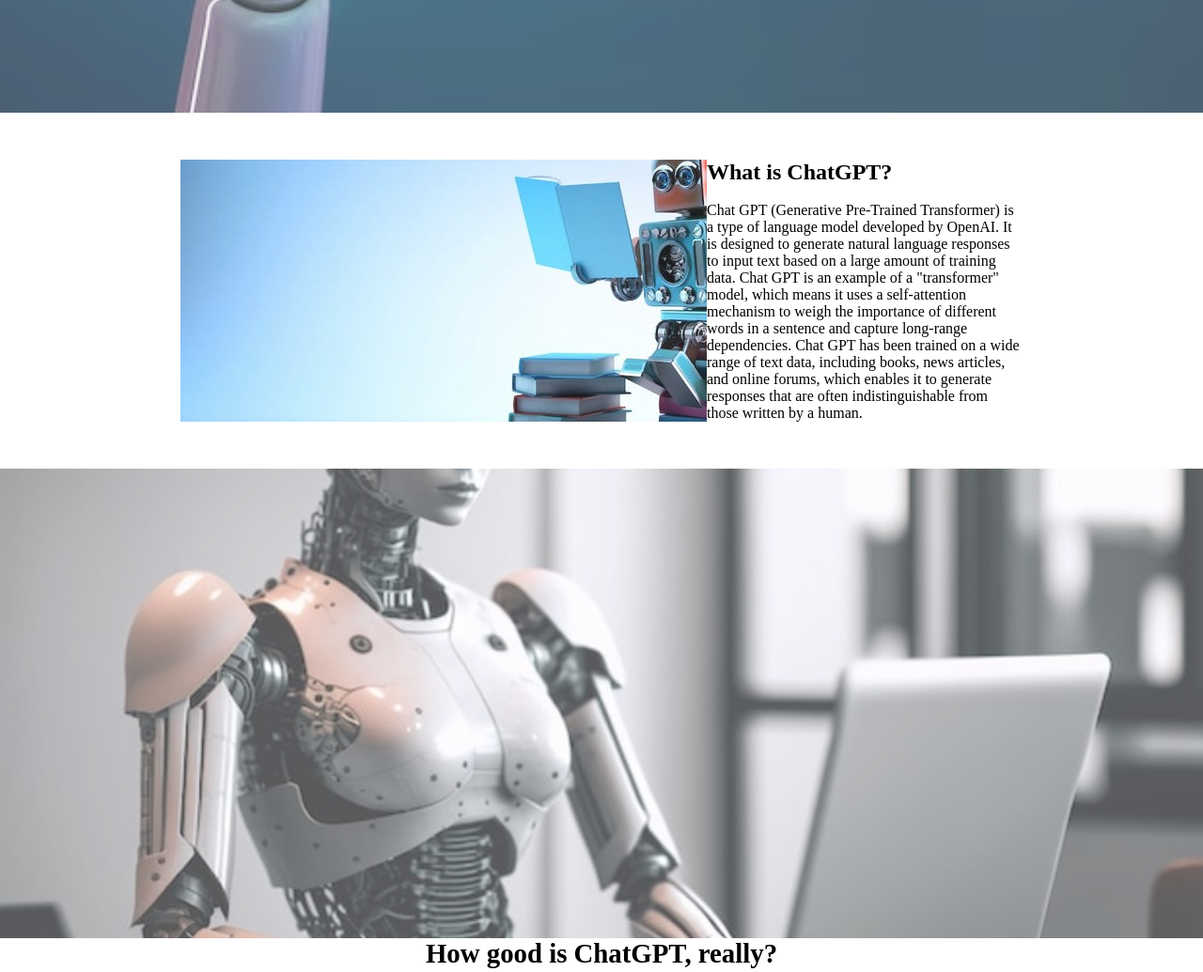
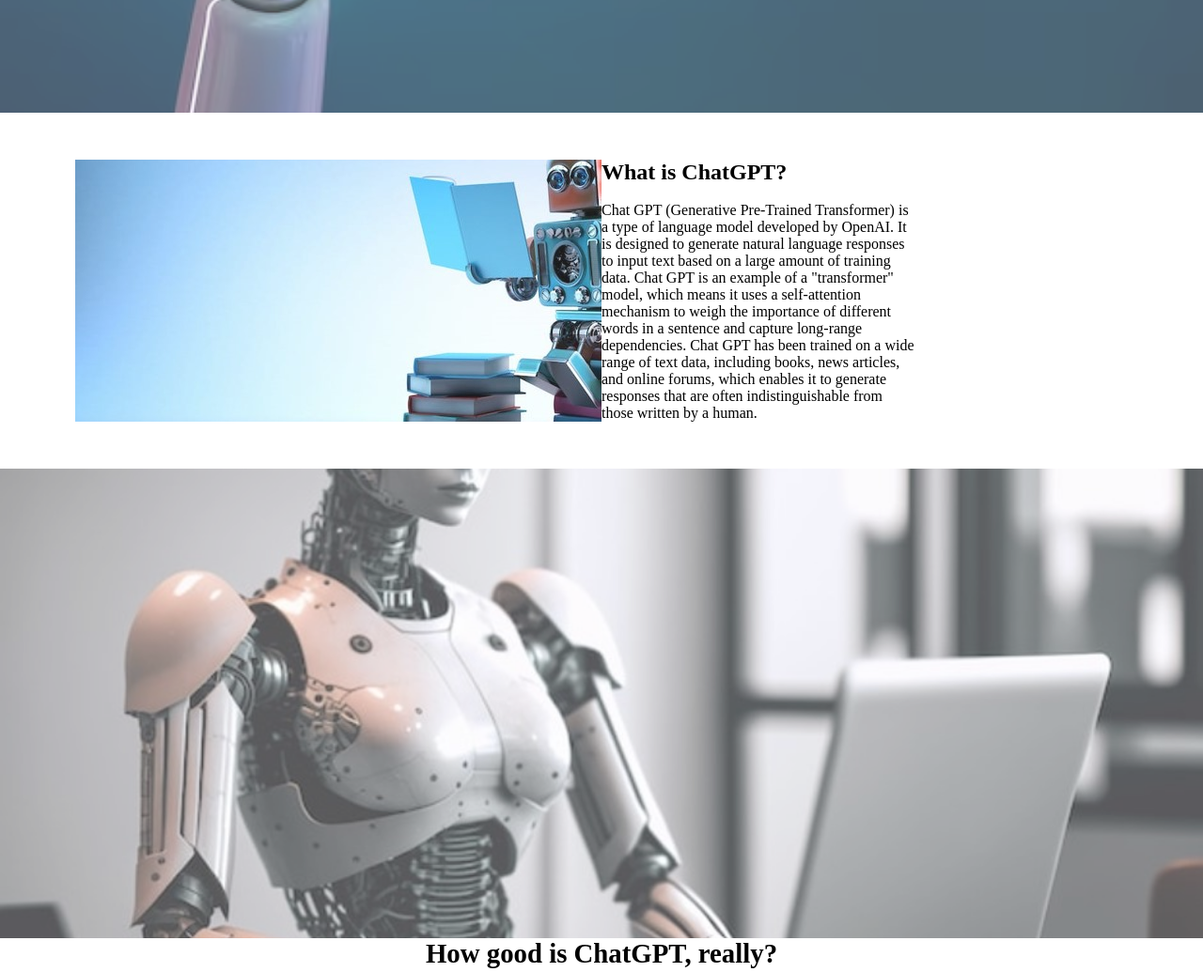
Before and after one commit to MhmdAtout/parallax-group-project, a plain HTML site: page chatgpt.html in a window 1280 px wide. Shown: the part 680-1715 px from the top of the page at 94% size. Drawn offline with Linux system fonts and the light colour scheme.

Commit message:
Adjusting text

```diff
--- a/css/chatgpt.css
+++ b/css/chatgpt.css
@@ -64,8 +64,9 @@
     padding: 50px 80px;
     width:100vw;
     display: flex;
-    justify-content: center;
+
     font-family: Roboto-Light ;
+    text-justify: auto;
 
 }
 .text{
```
